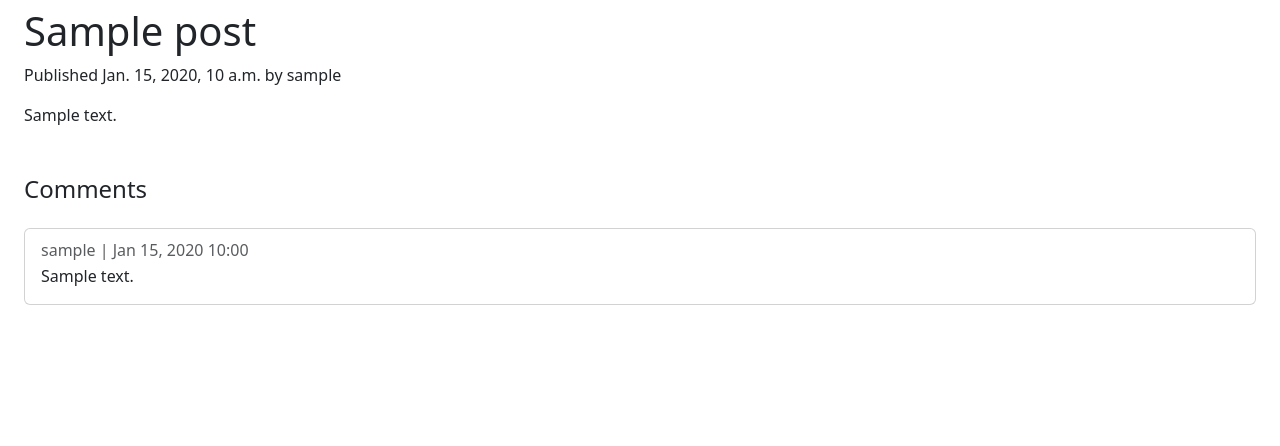
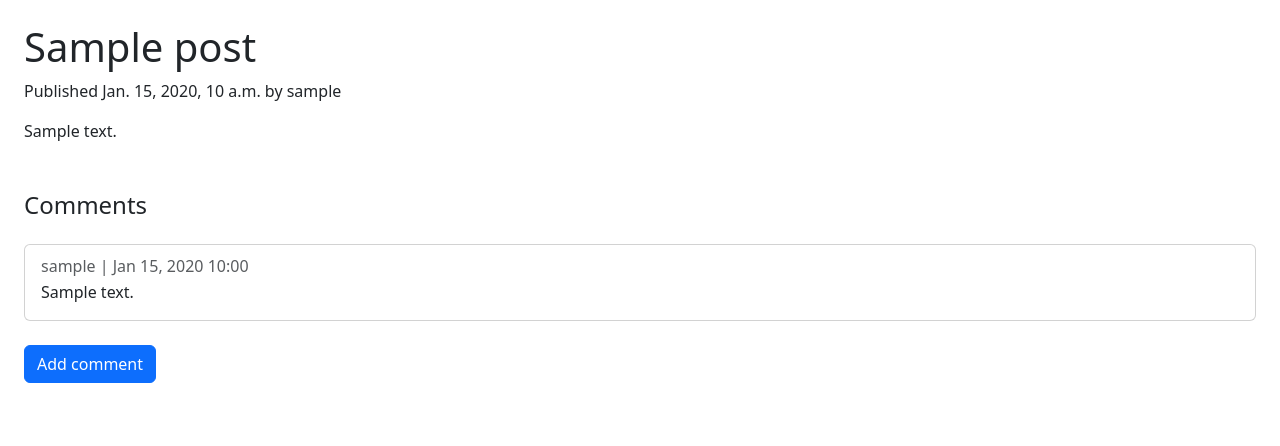
Before and after one commit to VladSmorodsky/django_blog, a Django app: a page that uses blog/main/templates/main/post/detail.html in a window 1280 px wide. Shown: the part 57-503 px from the top of the page. Run offline with Django 4.2, Linux system fonts and the light colour scheme; a user stored in the database is signed in; tables that the repository leaves empty hold one stand-in row (values such as "Sample post"); parts of the project's set-up code (start-up, migrations or seed data) failed here and were passed over; some libraries are stand-ins or nearby versions.

Commit message:
DB-1 Added sending comments for post functionality

```diff
--- a/blog/main/templates/main/post/detail.html
+++ b/blog/main/templates/main/post/detail.html
@@ -1,6 +1,7 @@
 {% extends "base.html" %}
 {% block page_title %}{{ post.title }}{% endblock %}
 {% block content %}
+    <div class="py-3">
         <h1>{{ post.title }}</h1>
         <p class="date">
             Published {{ post.published_at }} by {{ post.author }}
@@ -8,7 +9,6 @@
         {{ post.content|safe }}
         <div class="my-5">
             <h4 class="mb-4">Comments</h4>
-
             <!-- Existing comments -->
             <div class="mb-4">
                 {% for comment in comments %}
@@ -24,23 +24,11 @@
                     <p>No comments yet. Be the first to comment!</p>
                 {% endfor %}
             </div>
-{#        {% if user.is_authenticated %}#}
-{##}
-{#        {% endif %}#}
-
-        {#        <!-- Comment form -->#}
-        {#        <div class="card">#}
-        {#            <div class="card-body">#}
-        {#                <h5 class="card-title mb-3">Leave a comment</h5>#}
-        {#                <form method="post">#}
-        {#                    {% csrf_token %}#}
-        {#                    <div class="mb-3">#}
-        {#                        {{ form.text.label_tag }}#}
-        {#                        {{ form.text|add_class:"form-control" }}#}
-        {#                    </div>#}
-        {#                    <button type="submit" class="btn btn-primary">Post Comment</button>#}
-        {#                </form>#}
-        {#            </div>#}
-        {#        </div>#}
+            {% if user.is_authenticated %}
+                <a href="{% url 'add_comment' post.slug %}" class="btn btn-primary">Add comment</a>
+            {% else %}
+                <p>Please <a href="{% url 'login' %}">login</a> to add comments.</p>
+            {% endif %}
+        </div>
     </div>
 {% endblock %}
--- a/blog/main/urls.py
+++ b/blog/main/urls.py
@@ -5,6 +5,7 @@ from . import views
 urlpatterns = [
     path('', views.PostListView.as_view(), name='post_list'),
     path('posts/<str:slug>/', views.post_detail, name='post_detail'),
+    path('posts/<str:slug>/comments/add', views.add_comment_view, name='add_comment'),
     path('register/', views.register_view, name='register'),
     path('login/', views.login_view, name='login'),
     path('logout/', views.logout_view, name='logout')
--- a/blog/main/views.py
+++ b/blog/main/views.py
@@ -5,7 +5,7 @@ from django.shortcuts import render, get_object_or_404, redirect
 from django.views.generic.list import ListView
 from django.contrib import messages
 
-from main.forms import LoginForm, RegisterForm
+from main.forms import LoginForm, RegisterForm, CommentForm
 from main.models import Post, UserProfile, Comment
 from main.utils import send_register_email
 
@@ -95,3 +95,26 @@ def logout_view(request: HttpRequest) -> HttpResponse:
     """
     logout(request)
     return redirect("login")
+
+
+@login_required
+def add_comment_view(request: HttpRequest, slug: str) -> HttpResponse:
+    """
+    Add comment to post
+    :param request:
+    :param slug:
+    :return:
+    """
+    post = get_object_or_404(Post, slug=slug, status=Post.Status.PUBLISHED)
+    if request.method == "POST":
+        form = CommentForm(request.POST)
+        if form.is_valid():
+            comment = form.save(commit=False)
+            comment.post = post
+            comment.author = request.user
+            comment.save()
+            messages.success(request, "Your comment added!")
+            return redirect("post_detail", post.slug)
+    else:
+        form = CommentForm()
+    return render(request, 'main/comment/add_comment.html', {'form': form})
```
Also changed, not shown: blog/main/forms.py (+23 -0 lines), blog/main/templates/main/comment/add_comment.html (added, +14 -0 lines). Lines whose indentation alone changed are shown as unchanged.
